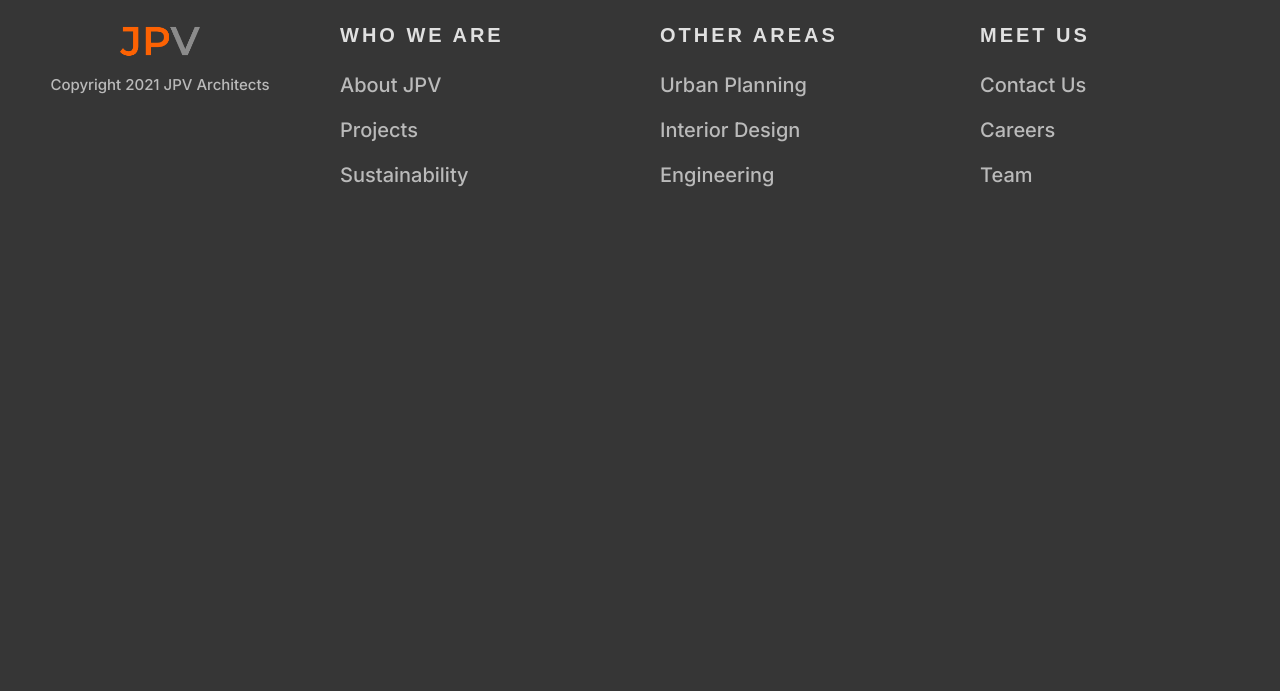
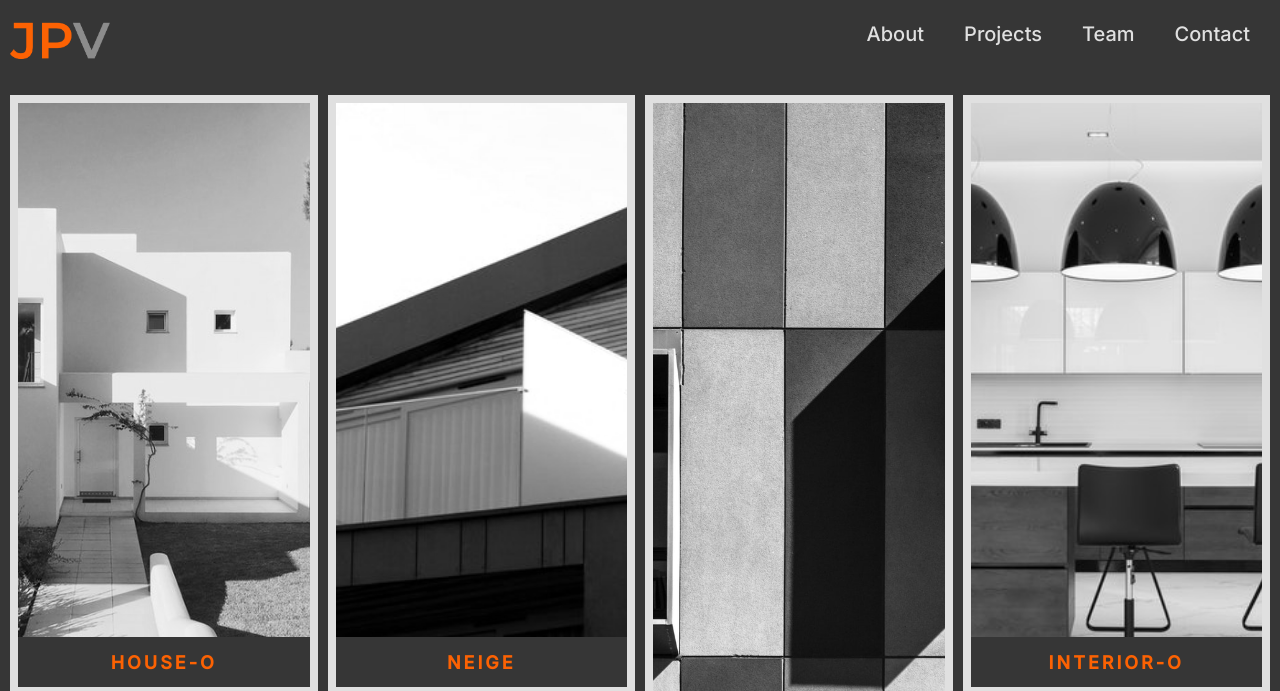
Before and after one commit to hqtello/JPVarchitects, a plain HTML site: page index.html in a window 1280 px wide. Shown: the top 691 px of the page. Drawn offline with Linux system fonts and the light colour scheme; a web font is replaced by a local one.

Commit message:
Put it all together

```diff
--- a/css/styles.css
+++ b/css/styles.css
@@ -193,6 +193,7 @@ a {
     margin: 0 10px;
     grid-auto-rows: minmax(300px, 350px);
     gap: 10px;
+    margin-bottom: 5rem;
 }
 
 .gallery .card {
--- a/index.html
+++ b/index.html
@@ -13,7 +13,7 @@
     <title>JPV Architects</title>
 </head>
 <body>
-    <!-- <nav class="nav collapsible">
+    <nav class="nav collapsible">
         <a class="nav__brand" href="/">
             <img src="images/logo.png" class="nav__logo" alt="">
         </a>
@@ -137,7 +137,7 @@
                 <a href="#" class="link-main">Utopia</a>
             </header>
         </div>
-    </div> -->
+    </div>
     <footer class="footer">
         <div class="footer__grid">
             <section class="collapsible collapsible--expanded footer__section">
```
